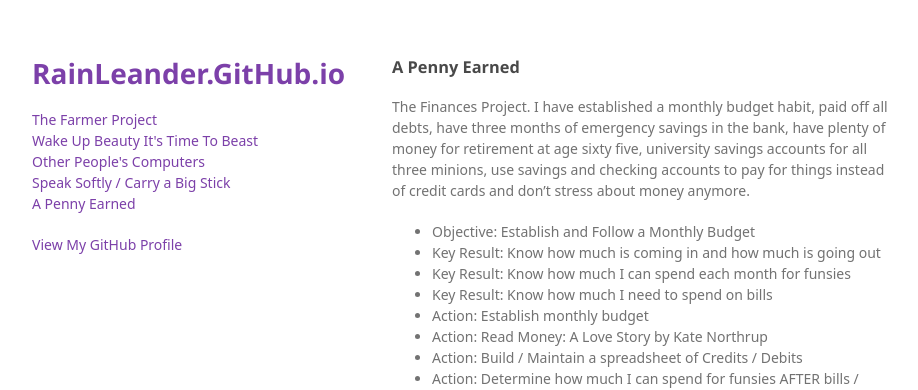
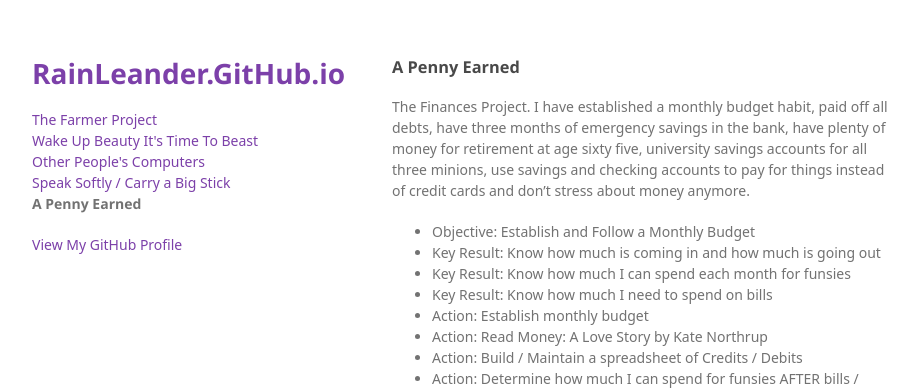
Before and after one commit to rainleander/rainleander.github.io, a Jekyll site: the page a-penny-earned.html, which Jekyll copies as it is, in a window 1280 px wide. Shown: the top 390 px of the page, without its empty margins (178-1096 px from the left). Built offline with Jekyll 4.4.1, drawn with Linux system fonts in a browser that asks for light colours; some web fonts are replaced.

```diff
--- a/a-penny-earned.html
+++ b/a-penny-earned.html
@@ -20,7 +20,7 @@
           <a href="wake-up-beauty.html">Wake Up Beauty It's Time To Beast</a><br>
           <a href="other-peoples-computers.html">Other People's Computers</a><br>
           <a href="speak-softly.html">Speak Softly / Carry a Big Stick</a><br>
-          <a href="a-penny-earned.html">A Penny Earned</a></p>
+          <b>A Penny Earned</b></p>
 
         <p class="view"><a href="https://github.com/rainleander">View My GitHub Profile</a></p>
 
```
